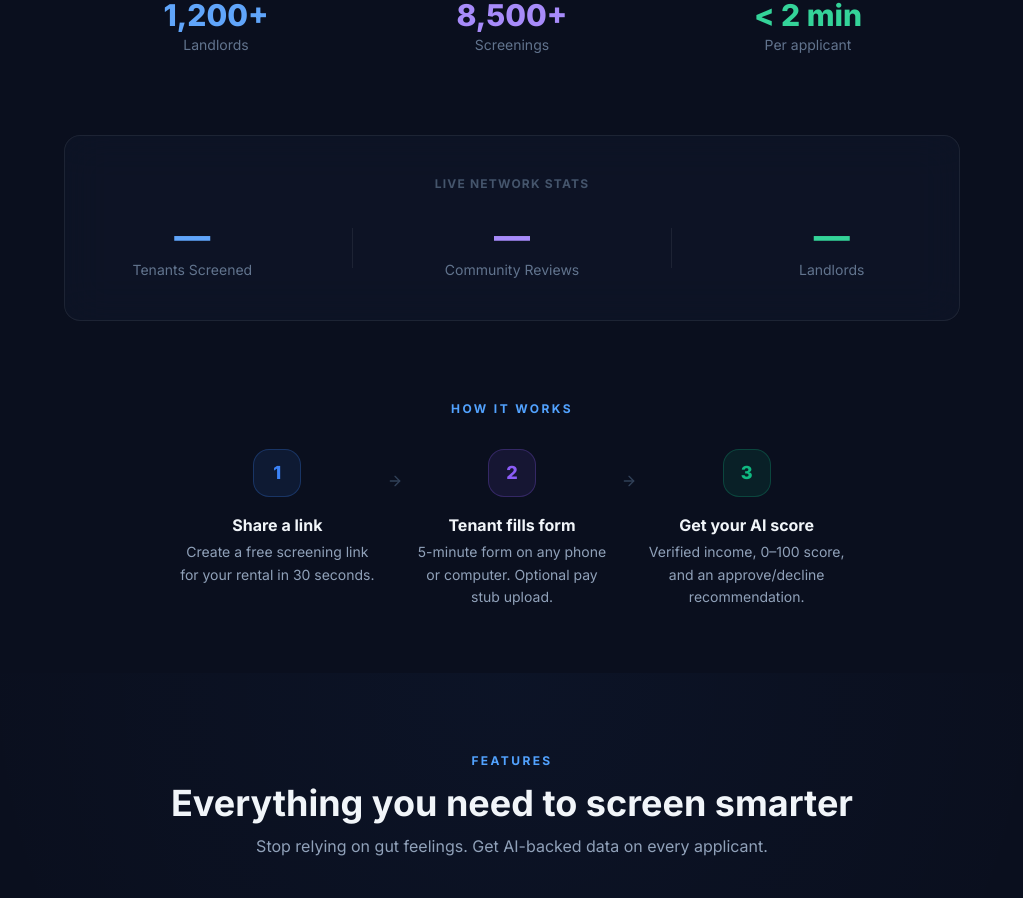
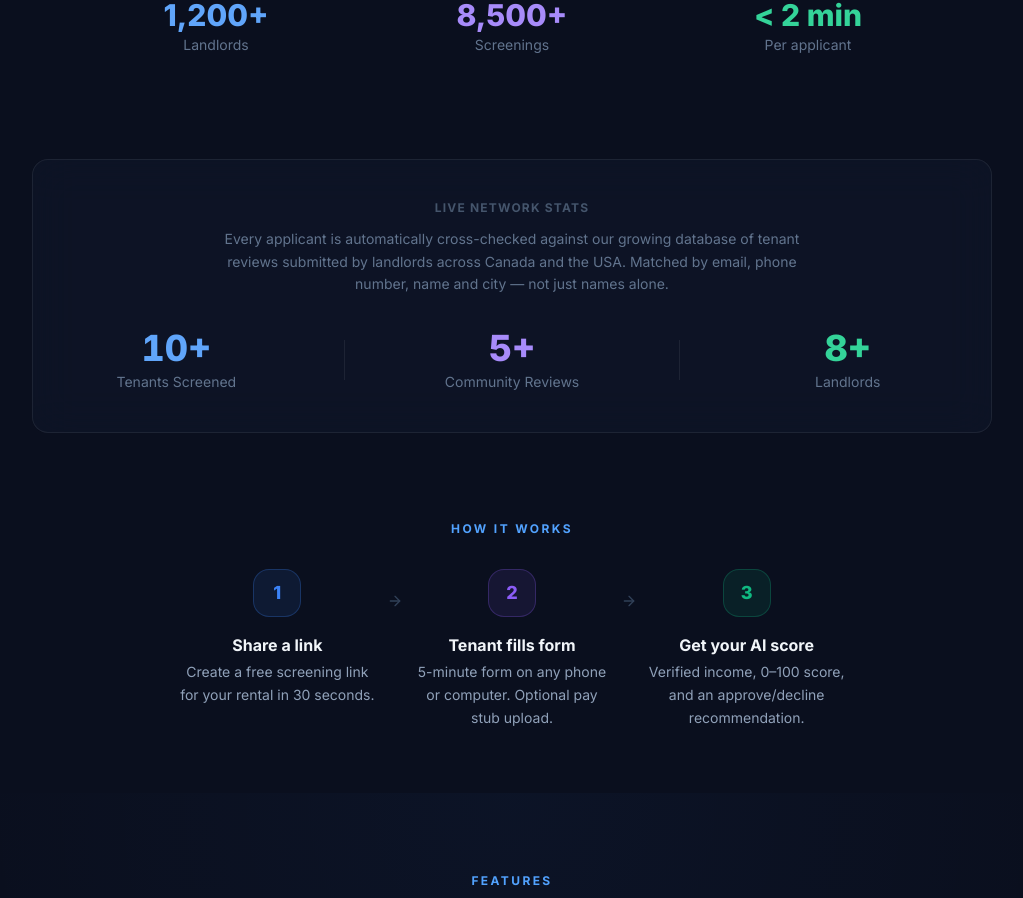
Before and after one commit to tapmuseofficial-wq/tenantiq, a Next.js app: page / in a window 1280 px wide. Shown: the part 878-1776 px from the top of the page, without its empty margins (128-1151 px from the left). Built offline with nearby package versions, Linux system fonts and the light colour scheme; no server answers.

Commit message:
fix counters and community description

```diff
--- a/app/(dashboard)/dashboard/applicants/[id]/page.tsx
+++ b/app/(dashboard)/dashboard/applicants/[id]/page.tsx
@@ -501,13 +501,12 @@ function CommunityHistorySection({
           <Users className="w-4 h-4 text-slate-400" />
           <h3 className="text-sm font-bold text-slate-200 uppercase tracking-widest">🏘️ Community History</h3>
         </div>
-        {totalNetworkReviews > 0 && (
-          <span className="text-xs text-slate-500 flex-shrink-0 mt-0.5">
-            Checked against{' '}
-            <span className="font-semibold text-violet-400">{totalNetworkReviews.toLocaleString()}</span>
-            {' '}landlord review{totalNetworkReviews !== 1 ? 's' : ''} in our network
-          </span>
-        )}
+        <span className="text-xs text-slate-500 flex-shrink-0 mt-0.5 text-right leading-relaxed">
+          Automatically checked against{' '}
+          <span className="font-semibold text-violet-400">{totalNetworkReviews.toLocaleString()}</span>
+          {' '}community review{totalNetworkReviews !== 1 ? 's' : ''} —{' '}
+          matched by email, phone number, and name + city
+        </span>
       </div>
 
       {!hasMatches ? (
--- a/app/page.tsx
+++ b/app/page.tsx
@@ -157,7 +157,7 @@ export default function LandingPage() {
       </section>
 
       {/* ── Live Stats ───────────────────────────────────────── */}
-      <div className="max-w-5xl mx-auto px-5 sm:px-8 pb-4">
+      <div className="max-w-5xl mx-auto px-5 sm:px-8 py-6">
         <LiveStatBar />
       </div>
 
--- a/components/landing/stat-counter.tsx
+++ b/components/landing/stat-counter.tsx
@@ -2,42 +2,50 @@
 
 import { useEffect, useRef, useState } from 'react'
 
-interface Stat {
-  label: string
-  value: number
-  suffix?: string
-  color: string
-}
+// Base numbers added to real DB counts so the counter looks active even
+// when the database is small. Real count + base = displayed number.
+const BASE = { screenings: 10, reviews: 5, landlords: 8 }
 
-function useCountUp(target: number, duration = 1400): number {
+function useCountUp(target: number, duration = 1500): number {
   const [count, setCount] = useState(0)
-  const startTime = useRef<number | null>(null)
-  const rafId = useRef<number>(0)
+  const startRef = useRef<number | null>(null)
+  const rafRef   = useRef<number>(0)
+  const fromRef  = useRef<number>(0)
 
   useEffect(() => {
-    if (target === 0) return
-    startTime.current = null
+    // Always animate, even from 0 to small base numbers.
+    fromRef.current  = count        // animate from wherever we currently are
+    startRef.current = null
 
     function step(now: number) {
-      if (startTime.current === null) startTime.current = now
-      const elapsed = now - startTime.current
+      if (startRef.current === null) startRef.current = now
+      const elapsed  = now - startRef.current
       const progress = Math.min(elapsed / duration, 1)
-      // Ease-out cubic
-      const eased = 1 - Math.pow(1 - progress, 3)
-      setCount(Math.floor(eased * target))
-      if (progress < 1) rafId.current = requestAnimationFrame(step)
+      const eased    = 1 - Math.pow(1 - progress, 3) // ease-out cubic
+      setCount(Math.round(fromRef.current + eased * (target - fromRef.current)))
+      if (progress < 1) rafRef.current = requestAnimationFrame(step)
     }
 
-    rafId.current = requestAnimationFrame(step)
-    return () => cancelAnimationFrame(rafId.current)
+    rafRef.current = requestAnimationFrame(step)
+    return () => cancelAnimationFrame(rafRef.current)
+    // eslint-disable-next-line react-hooks/exhaustive-deps
   }, [target, duration])
 
   return count
 }
 
-function AnimatedStat({ label, value, suffix = '', color }: Stat) {
-  const count = useCountUp(value)
-  const display = value === 0 ? '—' : `${count.toLocaleString()}${suffix}`
+function AnimatedStat({
+  label,
+  value,
+  color,
+}: {
+  label: string
+  value: number
+  color: string
+}) {
+  const count   = useCountUp(value)
+  // Always show "+" suffix to indicate there are more beyond the displayed count
+  const display = `${count.toLocaleString()}+`
 
   return (
     <div className="text-center flex-1 min-w-0">
@@ -47,62 +55,90 @@ function AnimatedStat({ label, value, suffix = '', color }: Stat) {
       >
         {display}
       </div>
-      <div className="text-xs sm:text-sm text-slate-500 whitespace-nowrap">{label}</div>
+      <div className="text-[11px] sm:text-sm text-slate-500 whitespace-nowrap">{label}</div>
     </div>
   )
 }
 
 export function LiveStatBar() {
-  const [stats, setStats] = useState<{ screenings: number; reviews: number; landlords: number } | null>(null)
+  // Start with base numbers so the animation plays immediately on mount —
+  // no blank/dash state while the fetch is in-flight.
+  const [stats, setStats] = useState({ screenings: 0, reviews: 0, landlords: 0 })
+  const [loaded, setLoaded] = useState(false)
 
   useEffect(() => {
     fetch('/api/stats')
-      .then(r => r.json())
-      .then(setStats)
-      .catch(() => {})
+      .then(r => {
+        if (!r.ok) throw new Error(`HTTP ${r.status}`)
+        return r.json()
+      })
+      .then((data: { screenings: number; reviews: number; landlords: number }) => {
+        setStats(data)
+        setLoaded(true)
+      })
+      .catch(() => {
+        // On failure, keep base numbers — counter is still meaningful
+        setLoaded(true)
+      })
   }, [])
 
-  const screenings = stats?.screenings ?? 0
-  const reviews    = stats?.reviews    ?? 0
-  const landlords  = stats?.landlords  ?? 0
+  const screenings = stats.screenings + BASE.screenings
+  const reviews    = stats.reviews    + BASE.reviews
+  const landlords  = stats.landlords  + BASE.landlords
 
   return (
-    <section className="relative">
+    <section>
       <div
-        className="max-w-5xl mx-auto px-5 sm:px-8 py-8 sm:py-10 rounded-2xl mx-5 sm:mx-8"
+        className="rounded-2xl px-6 sm:px-10 py-8 sm:py-10"
         style={{
-          background: 'rgba(15,22,41,0.7)',
-          border:     '1px solid rgba(255,255,255,0.07)',
+          background:     'rgba(15,22,41,0.7)',
+          border:         '1px solid rgba(255,255,255,0.07)',
           backdropFilter: 'blur(20px)',
         }}
       >
-        {/* Section label */}
-        <p className="text-center text-[10px] sm:text-xs font-bold text-slate-600 uppercase tracking-widest mb-6">
+        {/* Heading */}
+        <p className="text-center text-[10px] sm:text-xs font-bold text-slate-600 uppercase tracking-widest mb-3">
           Live network stats
         </p>
 
-        <div
-          className="flex items-center justify-center gap-6 sm:gap-16"
-        >
-          {/* Dividers only on sm+ */}
+        {/* Description */}
+        <p className="text-center text-xs sm:text-sm text-slate-500 leading-relaxed max-w-xl mx-auto mb-8">
+          Every applicant is automatically cross-checked against our growing database of tenant
+          reviews submitted by landlords across Canada and the USA. Matched by email, phone
+          number, name and city — not just names alone.
+        </p>
+
+        {/* Counters */}
+        <div className="flex items-center justify-center gap-6 sm:gap-16">
           <AnimatedStat
             label="Tenants Screened"
             value={screenings}
             color="#60A5FA"
           />
-          <div className="hidden sm:block w-px h-10 flex-shrink-0" style={{ background: 'rgba(255,255,255,0.07)' }} />
+          <div
+            className="hidden sm:block w-px h-10 flex-shrink-0"
+            style={{ background: 'rgba(255,255,255,0.07)' }}
+          />
           <AnimatedStat
             label="Community Reviews"
             value={reviews}
             color="#A78BFA"
           />
-          <div className="hidden sm:block w-px h-10 flex-shrink-0" style={{ background: 'rgba(255,255,255,0.07)' }} />
+          <div
+            className="hidden sm:block w-px h-10 flex-shrink-0"
+            style={{ background: 'rgba(255,255,255,0.07)' }}
+          />
           <AnimatedStat
             label="Landlords"
             value={landlords}
             color="#34D399"
           />
         </div>
+
+        {/* Subtle loading indicator — disappears once data is confirmed */}
+        {!loaded && (
+          <p className="text-center text-[10px] text-slate-700 mt-5">Updating…</p>
+        )}
       </div>
     </section>
   )
```
